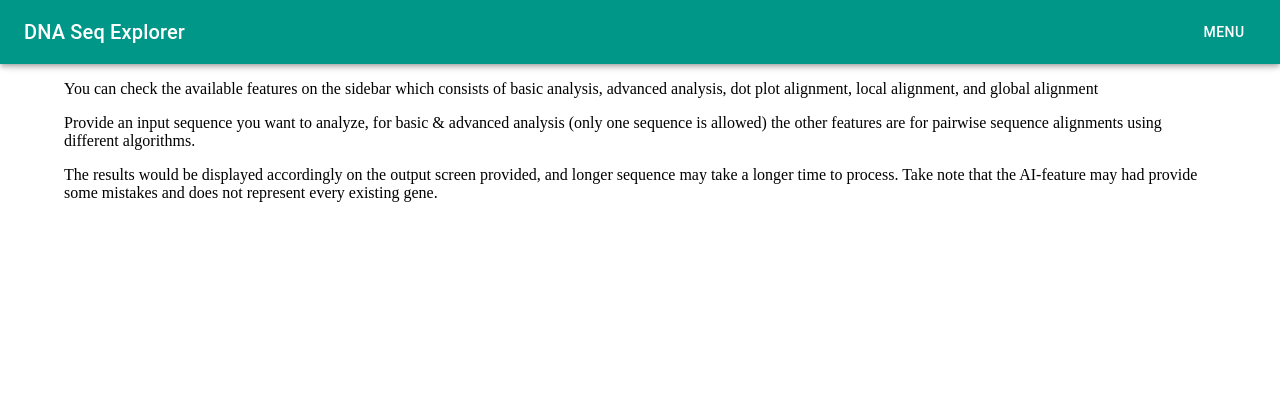
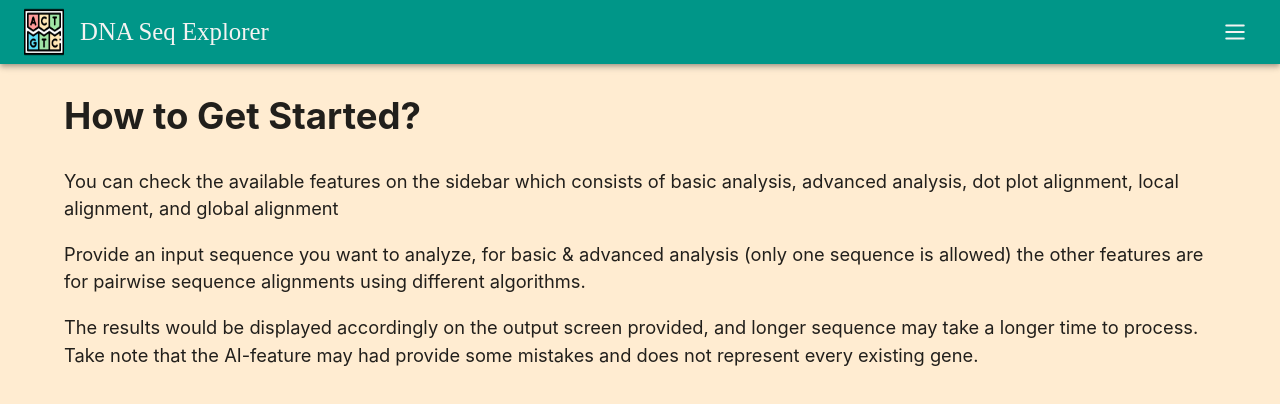
Before and after one commit to bryancastillo10/dna-seq-explorer, a React (Vite) app in the folder client/: page / in a window 1280 px wide. Shown: the top 404 px of the page. Built offline with nearby package versions, Linux system fonts and the light colour scheme.

Commit message:
🧩 component: initial nav bar

```diff
--- a/client/src/components/navigations/Navbar.tsx
+++ b/client/src/components/navigations/Navbar.tsx
@@ -1,17 +1,42 @@
-import AppBar from '@mui/material/AppBar';
-import Toolbar from '@mui/material/Toolbar';
-import Typography from '@mui/material/Typography';
-import Button from '@mui/material/Button';
+import { useState } from "react";
+import { AppBar, Container, Typography, IconButton, Box, Toolbar } from "@mui/material";
+import { Menu } from "lucide-react";
+
+import Sidebar from "@/components/navigations/Sidebar";
+import AppLogo from "@/assets/base-dna.png";
 
 export default function Navbar() {
+  const [openMenu, setOpenMenu] = useState<boolean>(false);
+
+  const toggleDrawer = () => {
+    setOpenMenu(!openMenu);
+  };
+
   return (
-    <AppBar position="fixed">
-      <Toolbar>
-        <Typography variant="h6" component="div" sx={{ flexGrow: 1 }}>
-          DNA Seq Explorer
-        </Typography>
-        <Button color="inherit">Menu</Button>
-      </Toolbar>
+    <AppBar position="static">
+      <Container maxWidth="xl">
+        <Toolbar sx={{height: 20}} disableGutters>
+          <Box
+            component="img"
+            src={AppLogo}
+            alt="App Logo"
+            sx={{ width: 40, height: 50, mr: 2}}
+          />
+          <Typography
+            variant="h3"
+            sx={{ flexGrow: 1, fontFamily: "Poppins" }}>
+            DNA Seq Explorer
+          </Typography>
+          <IconButton color="inherit" onClick={toggleDrawer}>
+            <Menu size={26} />
+          </IconButton>
+          <Sidebar
+            openMenu={openMenu}
+            toggleDrawer={toggleDrawer}
+          />
+        </Toolbar>
+      </Container>
+
     </AppBar>
   );
 }
--- /dev/null
+++ b/client/src/components/navigations/Sidebar.tsx
@@ -0,0 +1,79 @@
+import { Drawer, Box, Typography, Stack, Link, useTheme } from "@mui/material";
+import { navitems } from "@/constants/navItems";
+interface SidebarProps {
+    openMenu: boolean;
+    toggleDrawer: () => void;
+}
+
+const Sidebar = ({ openMenu, toggleDrawer }: SidebarProps) => {
+    const theme = useTheme();
+
+    const drawerLayout = {
+        width: { sm: "400px", xl: "500px" },
+        height: "100vh",
+        px: 6,
+        py: 3,
+        backgroundColor: theme.palette.secondary.main,
+    };
+
+    const linkStyles = {
+        textDecoration: "none",
+        position: "relative",
+        display: "inline-block",
+        width:"fit-content",
+        color: theme.palette.primary.dark,
+        "&:after": {
+            content: '""',
+            position: "absolute",
+            left: 0,
+            bottom: 0,
+            width:"0%",
+            height: "2px",
+            backgroundColor: theme.palette.primary.main,
+            transition: "width 0.5s ease-in-out",
+        },
+        "&:hover": {
+            color: theme.palette.primary.main,
+        },
+        "&:hover:after": {
+            width:"100%"
+        },
+    };
+
+    return (
+     <Drawer
+      anchor="right"
+      open={openMenu}
+      onClose={toggleDrawer}
+    >
+      <Box
+        sx={drawerLayout}
+        role="presentation"
+        onClick={toggleDrawer}
+        onKeyDown={toggleDrawer}
+            >
+     <Typography align="center" variant="h5" sx={{marginBottom: 4}}>Explore the App</Typography>
+      <Stack spacing={4}>
+        {navitems.map((nav) => {
+            const Icon = nav.icon;
+            return (
+                <Link
+                    key={nav.id}
+                    href={nav.link}
+                    sx={linkStyles}
+                    underline="none"
+                >
+                    <Stack direction="row" spacing={2}>
+                        <Box component="div"><Icon/></Box>
+                        <Typography>{nav.name}</Typography>
+                    </Stack>
+                </Link>
+            )
+        })}
+        </Stack>
+      </Box>
+    </Drawer>
+    )
+}
+
+export default Sidebar;
--- a/client/src/components/providers/Providers.tsx
+++ b/client/src/components/providers/Providers.tsx
@@ -1,17 +1,11 @@
-import { createTheme, ThemeProvider } from "@mui/material";
-import { teal } from "@mui/material/colors";
+import { ThemeProvider, CssBaseline } from "@mui/material";
+import { theme } from "@/constants/theme";
 
-const theme = createTheme({
-  palette: {
-    primary: {
-        main: teal[500]
-    }
-  }
-});
 
 const Providers = ({children}:{children:React.ReactNode}) => {
   return (
     <ThemeProvider theme={theme}>
+      <CssBaseline/>
       {children}
     </ThemeProvider>
   )
--- /dev/null
+++ b/client/src/constants/navItems.ts
@@ -0,0 +1,40 @@
+import { Home, Microscope, Dna, Grip, Navigation, Globe } from "lucide-react"
+
+export const navitems = [
+    {
+        id: 1,
+        name: "Home",
+        icon: Home,
+        link: "/"
+    },
+    {
+        id: 2,
+        name: "Basic Analysis",
+        icon: Microscope,
+        link: "/basic"
+    },
+    {
+        id: 3,
+        name: "Advanced Analysis",
+        icon: Dna,
+        link:"/advanced"
+    },
+    {
+        id: 4,
+        name: "Dot Plot Alignment",
+        icon: Grip,
+        link:"/dotplot"
+    },
+    {
+        id: 5,
+        name: "Local Alignment",
+        icon: Navigation,
+        link:"/local"
+    },
+    {
+        id: 6,
+        name: "Global Alignment",
+        icon: Globe,
+        link:"/global"
+    }
+]
--- /dev/null
+++ b/client/src/constants/theme.ts
@@ -0,0 +1,41 @@
+import { createTheme } from '@mui/material/styles';
+
+
+export const theme = createTheme({
+  // Colors
+  palette: {
+    background: {
+        default: "#FFECD1"
+    },
+    primary: {
+      light: '#33AB9F',
+      main: '#009688',
+      dark: '#001524',
+      contrastText: '#F4F3F2',
+    },
+    secondary: {
+      light: '#FFE1C6',
+      main: '#FFECD1',
+      dark: '#8D818C',
+      contrastText: '#001524',
+    },
+  },
+
+  // Font Styles, Font Size, Font Weight
+  typography: {
+      fontFamily: ["-apple-system", "Poppins", "sans-serif"].join(','),
+      fontSize: 16,
+      h1: {
+        fontSize: "2rem",
+        fontWeight: 700
+      },
+      h2: {
+        fontSize: "1.75rem",
+        fontWeight: 600
+      },
+      h3: {
+        fontSize: "1.55rem",
+        fontWeight: 500
+      }
+    }
+});
```
